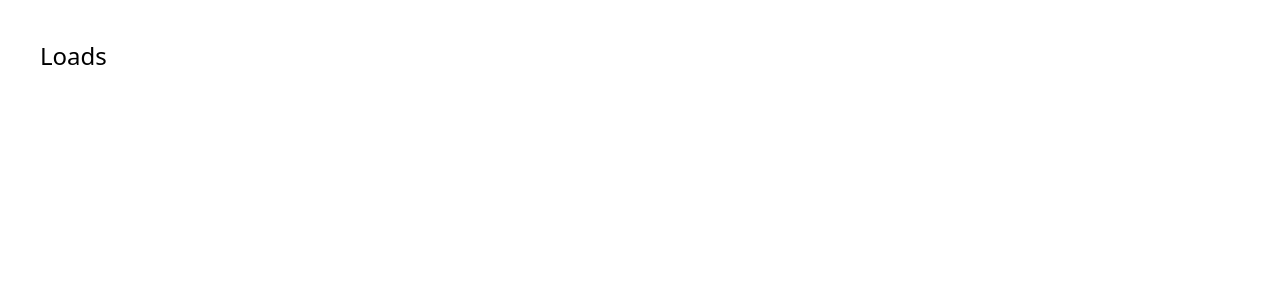
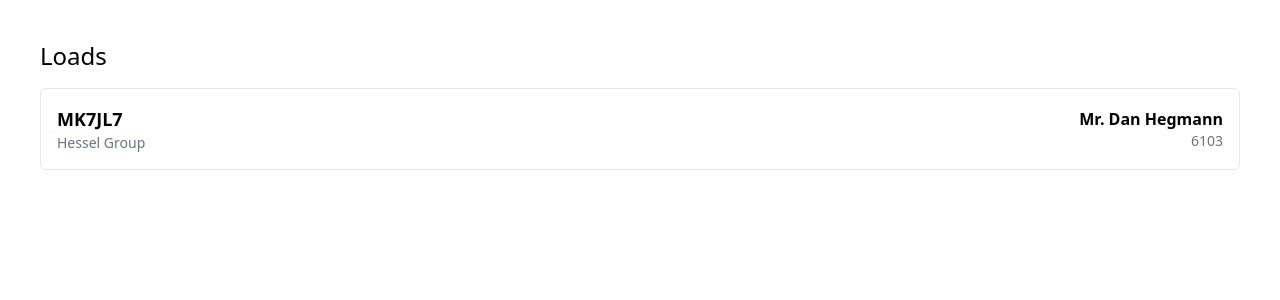
Before and after one commit to Toro-TMS/loads-list-app, a React (Vite) app: page / in a window 1280 px wide. Shown: the top 300 px of the page. Built offline with nearby package versions, Linux system fonts and the light colour scheme.

Commit message:
create one example load as starting point instead of empty array

```diff
--- a/src/App.jsx
+++ b/src/App.jsx
@@ -1,16 +1,15 @@
 import Load from "./Load"
 import "./App.css"
+import createLoad from "./createLoad"
+
+const exampleLoad = createLoad();
 
 function App() {
-  const loads = [];
-
   return (
     <div className="p-10">
       <h1 className="text-2xl">Loads</h1>
       <div className="space-y-4 mt-4">
-        {loads.map((load) => (
-          <Load key={load.id} load={load} />
-        ))}
+        <Load load={exampleLoad} />
       </div>
     </div>
   )
```
